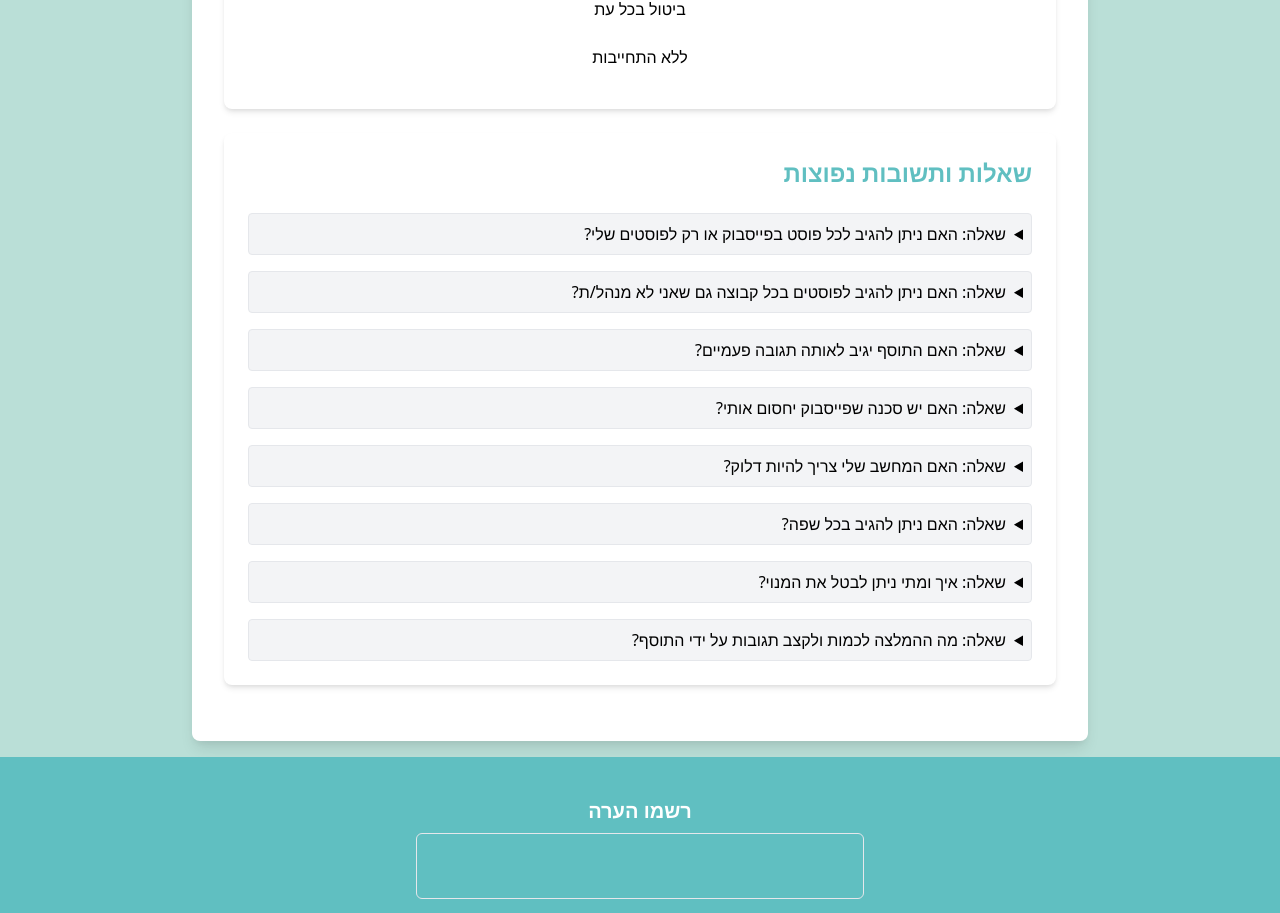
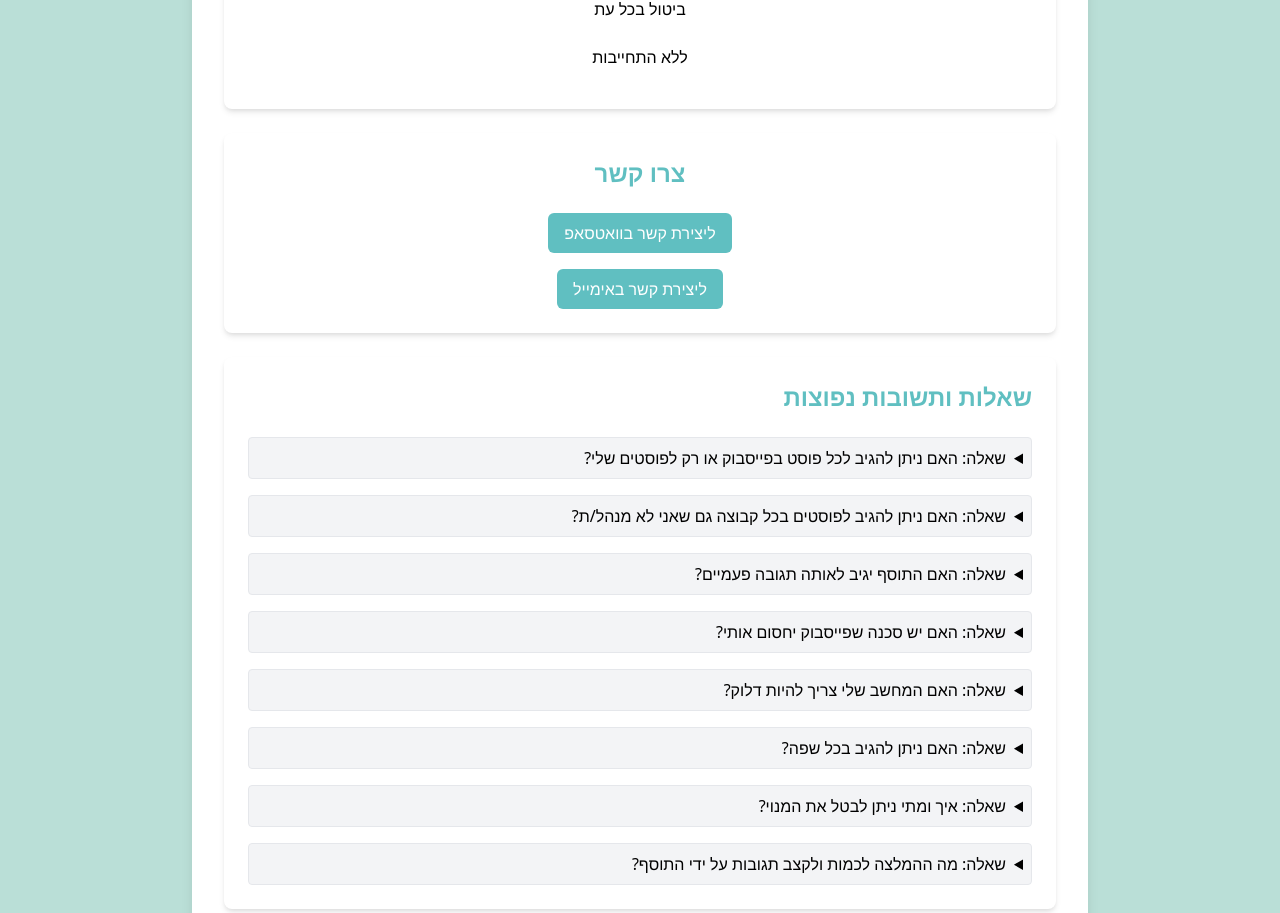
Before and after one commit to Zevik/Atsmai, a Next.js app: page /myextensions/replycomments in a window 1280 px wide. Shown: the part 1551-2464 px from the top of the page. Built offline with nearby package versions, Linux system fonts and the light colour scheme.

Commit message:
Add contact section to ReplyComments page; adjust text size, spacing, and animation on homepage; fix dropdown menu z-index; adjust button and text area styling

```diff
--- a/pages/myextensions/replycomments.js
+++ b/pages/myextensions/replycomments.js
@@ -68,6 +68,29 @@ const ReplyComments = () => {
         </section>
 
         {/* סקציה 7 */}
+        <section className="mb-6 text-center">
+          <h2 className="text-2xl font-semibold mb-2 text-primary">צרו קשר</h2>
+          <div className="flex flex-col items-center space-y-4">
+            <a
+              href="https://wa.me/972546609385"
+              target="_blank"
+              rel="noopener noreferrer"
+              className="inline-block px-4 py-2 bg-primary text-white rounded-md hover:bg-primary-dark transition-colors"
+            >
+              ליצירת קשר בוואטסאפ
+            </a>
+            <a
+              href="mailto:fb.tools.zevik@gmail.com"
+              target="_blank"
+              rel="noopener noreferrer"
+              className="inline-block px-4 py-2 bg-primary text-white rounded-md hover:bg-primary-dark transition-colors"
+            >
+              ליצירת קשר באימייל
+            </a>
+          </div>
+        </section>
+
+        {/* סקציה 8 */}
         <section className="mb-6">
           <h2 className="text-2xl font-semibold mb-2 text-primary">שאלות ותשובות נפוצות</h2>
           <div className="space-y-4">
```
